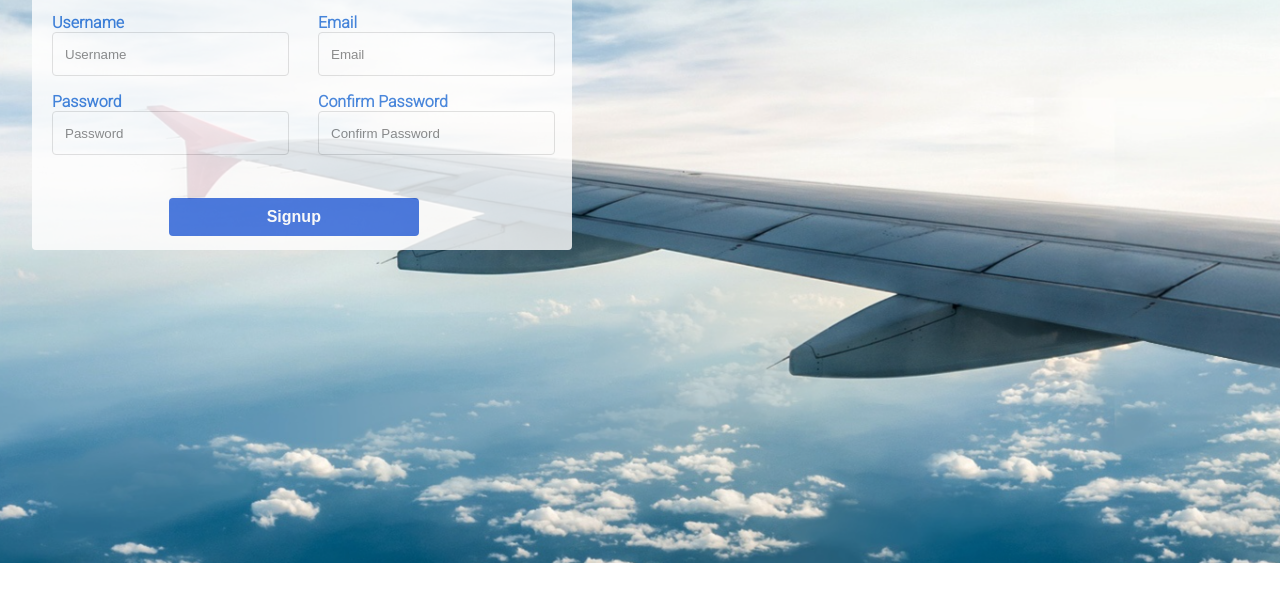
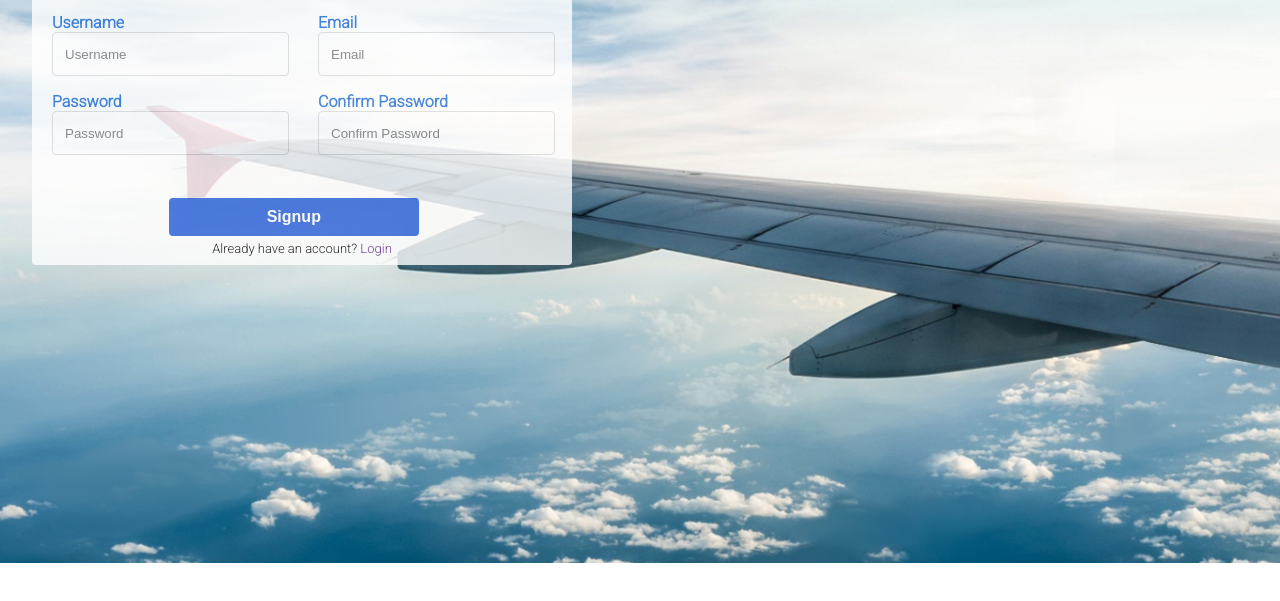
Before and after one commit to AnmolSingh24/Airline-Reservation-System, a plain HTML site: page Sign/Signup.html in a window 1280 px wide. Shown: the part 193-794 px from the top of the page. Drawn offline with Linux system fonts and the light colour scheme.

Commit message:
Changes made

```diff
--- a/Sign/Signup.css
+++ b/Sign/Signup.css
@@ -15,7 +15,7 @@ html {
 .signup-container {
     margin: 20px auto;
     width: 500px;
-    height: 355px;
+    height: 370px;
     background-color: #fff;
     opacity: 0.8;
     padding: 20px;
@@ -90,3 +90,11 @@ button[type="submit"]:hover {
     visibility: hidden;
     color: green;
 }
+
+#form #account,
+a {
+    font-family: 'Roboto', sans-serif;
+    font-size: 13px;
+    text-align: center;
+    text-decoration: none;
+}
--- a/Sign/Signup.html
+++ b/Sign/Signup.html
@@ -58,6 +58,8 @@
             <p class="signup-status">Signup Successful!</p>
 
             <button type="submit">Signup</button>
+
+            <p id="account">Already have an account?<a href=""> Login</a></p>
         </form>
     </div>
 
```
